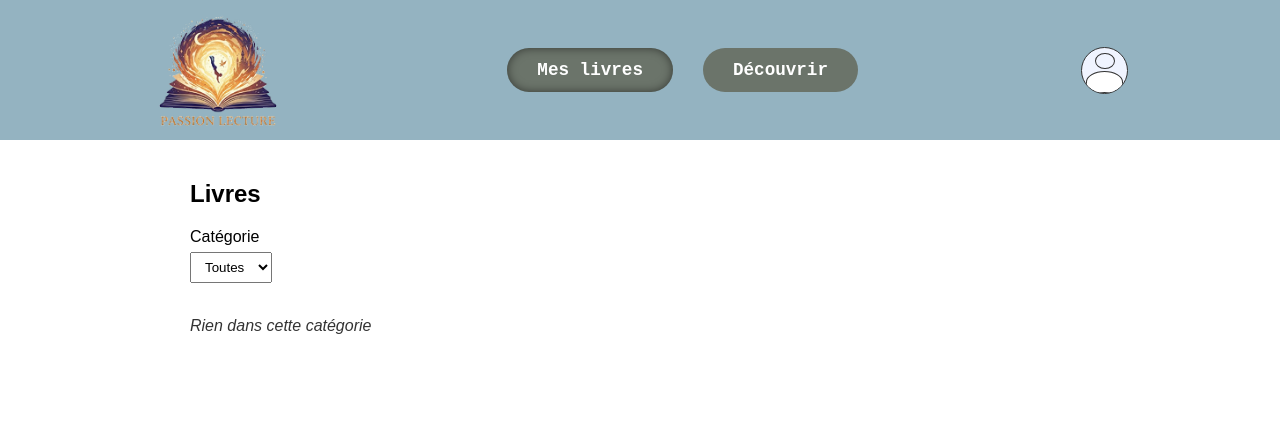
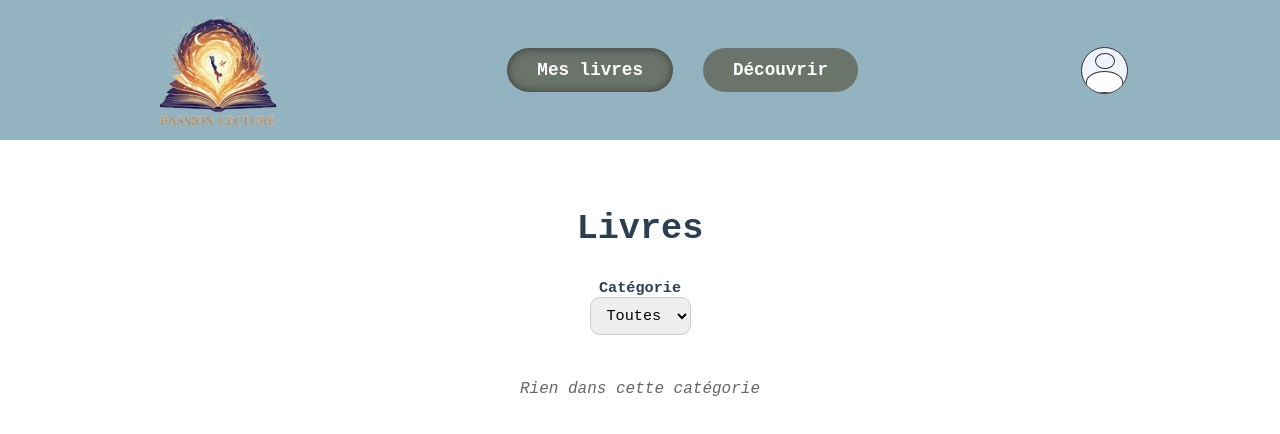
Before and after one commit to StepCode3630/Passion-lecture, a Vue app: page /books in a window 1280 px wide. Shown: the top 434 px of the page. Built offline with nearby package versions, Linux system fonts and the light colour scheme.

Commit message:
feat(css)

```diff
--- a/src/views/BooksListView.vue
+++ b/src/views/BooksListView.vue
@@ -7,34 +7,24 @@
         Catégorie
         <select v-model="selectedCategory">
           <option value="">Toutes</option>
-          <option v-for="categorie in categories" :key="categorie" :value="categorie">
-            {{ categorie }}
+          <option v-for="categorie in categories" :key="categorie.id" :value="categorie.label">
+            {{ categorie.label }}
           </option>
         </select>
       </label>
     </div>
 
     <div class="list">
-      <article v-for="book in filteredBooks" :key="book.id" class="card">
-        <h2 class="title">
-          <RouterLink :to="{ name: 'book-details', params: { id: book.id } }">
-            {{ book.title }}
-          </RouterLink>
-        </h2>
-
-        <p class="meta">
-          <strong>Auteur :</strong>
-          {{ book.writer?.firstname || '' }} {{ book.writer?.lastname || '' }}
-        </p>
-
-        <p class="meta">
-          <strong>Posté par :</strong>
-          <RouterLink :to="{ name: 'user-detail', params: { id: book.userId } }">
-            {{ getUserPseudo(book.userId) }}
-          </RouterLink>
-        </p>
-
-        <p class="meta"><strong>Catégorie :</strong> {{ book.category?.label || 'Inconnue' }}</p>
+      <article v-for="book in filteredBooks" :key="book.id" class="book-card">
+        <RouterLink :to="{ name: 'book-detail', params: { id: book.id } }" class="book-card-link">
+          <img class="cover" :src="book.imagePath" :alt="book.title" />
+          <div class="card-content">
+            <h2 class="title">{{ book.title }}</h2>
+            <p class="author">{{ book.writer?.firstname }} {{ book.writer?.lastname }}</p>
+            <p class="meta">Posté par : {{ getUserPseudo(book.userId) }}</p>
+            <p class="meta">Catégorie : {{ book.category?.label || 'Inconnue' }}</p>
+          </div>
+        </RouterLink>
       </article>
 
       <p v-if="filteredBooks.length === 0" class="empty">Rien dans cette catégorie</p>
@@ -49,26 +39,28 @@ import BookServices from '@/services/BookServices'
 
 const selectedCategory = ref('')
 
-// Tolérance si books ou users sont undefined
+// Livres et utilisateurs depuis BookServices
 const books = BookServices.books || []
 const users = BookServices.users || []
 
-// Extraire catégories uniques en filtrant null/undefined
+// Extraire catégories uniques depuis le JSON
 const categories = computed(() => {
-  const set = new Set()
+  const map = new Map()
   books.forEach((book) => {
-    if (book.category?.label) set.add(book.category.label)
+    if (book.category?.label && !map.has(book.category.id)) {
+      map.set(book.category.id, book.category)
+    }
   })
-  return Array.from(set).sort()
+  return Array.from(map.values())
 })
 
-// Filtrer livres selon la catégorie sélectionnée
+// Filtrer les livres selon la catégorie
 const filteredBooks = computed(() => {
   if (!selectedCategory.value) return books
   return books.filter((book) => book.category?.label === selectedCategory.value)
 })
 
-// Pseudo utilisateur
+// Récupérer pseudo utilisateur
 function getUserPseudo(userId) {
   const user = users.find((u) => String(u.id) === String(userId))
   return user ? user.username || user.pseudo || 'Utilisateur inconnu' : 'Utilisateur inconnu'
@@ -79,46 +71,116 @@ function getUserPseudo(userId) {
 .page {
   max-width: 900px;
   margin: 0 auto;
-  padding: 20px;
+  padding: 40px 20px;
+  font-family: 'Courier New', Courier, monospace;
+  text-align: center;
+}
+
+h1 {
+  font-size: 2.2rem;
+  font-weight: bold;
+  margin-bottom: 30px;
+  color: #2c3e50;
 }
 
 .filters {
-  margin: 12px 0 18px;
+  margin-bottom: 25px;
   display: flex;
-  gap: 12px;
-  align-items: end;
+  justify-content: center;
+  gap: 20px;
 }
 
 .label {
-  display: grid;
-  gap: 6px;
+  display: flex;
+  flex-direction: column;
+  font-weight: bold;
+  color: #2c3e50;
+  font-size: 0.95rem;
 }
 
 select {
-  padding: 6px 10px;
+  padding: 8px 12px;
+  border-radius: 10px;
+  border: 1px solid #ccc;
+  font-family: inherit;
+  font-size: 0.95rem;
+  cursor: pointer;
+  transition: all 0.2s ease;
+}
+
+select:hover {
+  border-color: #2c3e50;
 }
 
 .list {
-  display: grid;
-  gap: 12px;
+  display: flex;
+  flex-wrap: wrap;
+  justify-content: center;
+  gap: 20px;
 }
 
-.card {
-  border: 1px solid #e1e1e1;
-  border-radius: 10px;
+.book-card {
+  width: 250px;
+  background-color: #f9f9f9;
+  border-radius: 15px;
+  overflow: hidden;
+  box-shadow: 0 6px 18px rgba(0, 0, 0, 0.1);
+  transition:
+    transform 0.3s ease,
+    background-color 0.3s ease;
+  text-align: left;
+}
+
+.book-card-link {
+  text-decoration: none;
+  color: inherit;
+  display: block;
+}
+
+.cover {
+  width: 100%;
+  height: 320px;
+  object-fit: cover;
+  border-bottom: 1px solid #ddd;
+}
+
+.card-content {
   padding: 12px 14px;
 }
 
 .title {
-  margin: 0 0 8px;
+  font-size: 1.2rem;
+  font-weight: bold;
+  margin: 0 0 6px;
+}
+
+.author {
+  font-size: 0.95rem;
+  color: #555;
+  margin: 0 0 6px;
 }
 
 .meta {
-  margin: 4px 0;
+  font-size: 0.9rem;
+  color: #666;
+  margin: 2px 0;
+}
+
+.book-card:hover {
+  transform: translateY(-5px);
+  background-color: #e0f0f7;
 }
 
 .empty {
-  opacity: 0.8;
   font-style: italic;
+  color: #666;
+  margin-top: 20px;
+}
+
+/* Responsive */
+@media (max-width: 600px) {
+  .book-card {
+    width: 100%;
+  }
 }
 </style>
```
